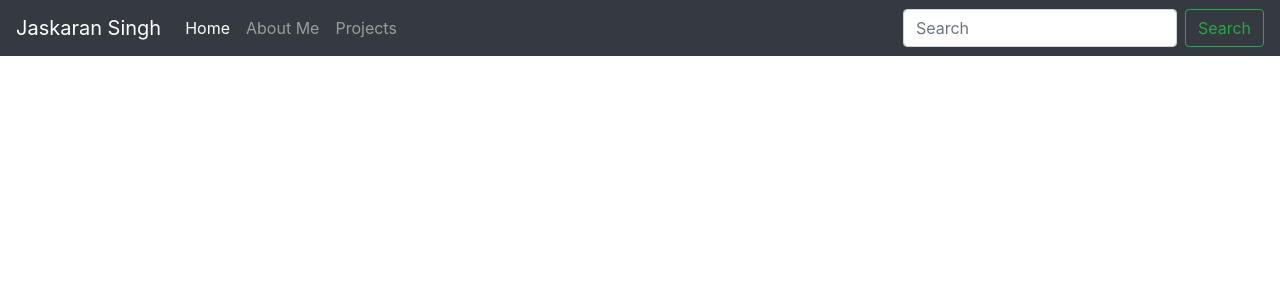
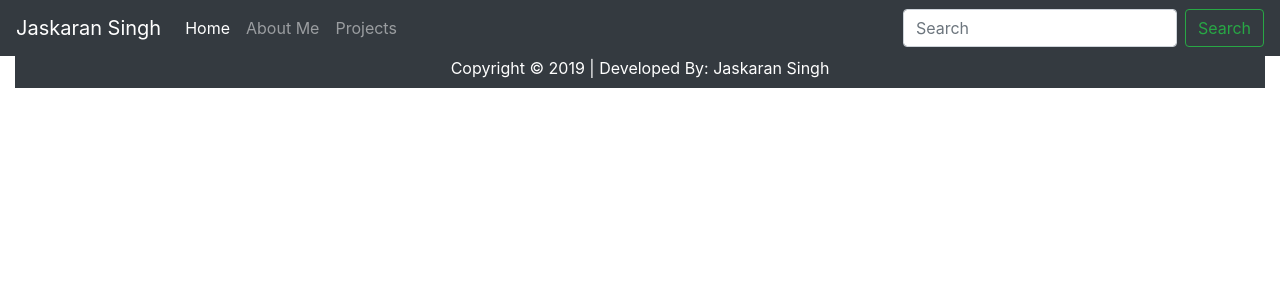
Before and after one commit to TheCoderSingh/portfolio-old, an Angular app: page / in a window 1280 px wide. Shown: the top 300 px of the page. Built offline with nearby package versions, Linux system fonts and the light colour scheme.

Commit message:
Add content to footer

```diff
--- a/src/app/app.component.html
+++ b/src/app/app.component.html
@@ -1 +1,2 @@
 <app-navbar></app-navbar>
+<app-footer></app-footer>
--- a/src/app/components/footer/footer.component.html
+++ b/src/app/components/footer/footer.component.html
@@ -1,3 +1,7 @@
-<p>
-  footer works!
-</p>
+<div class="container-fluid">
+	<div class="row">
+		<div class="col-md-12">
+			<p class="footertext text-center bg-dark pb-2 text-white">Copyright &copy; 2019 | Developed By: Jaskaran Singh</p>
+		</div>
+	</div>
+</div>
```
